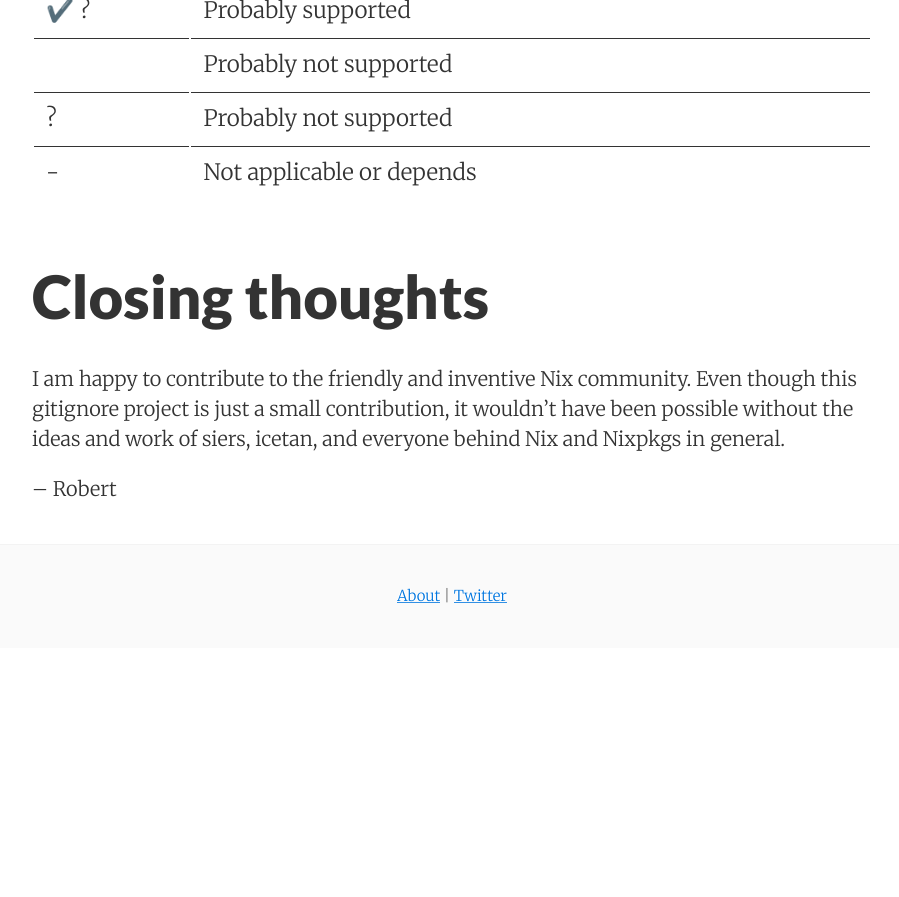
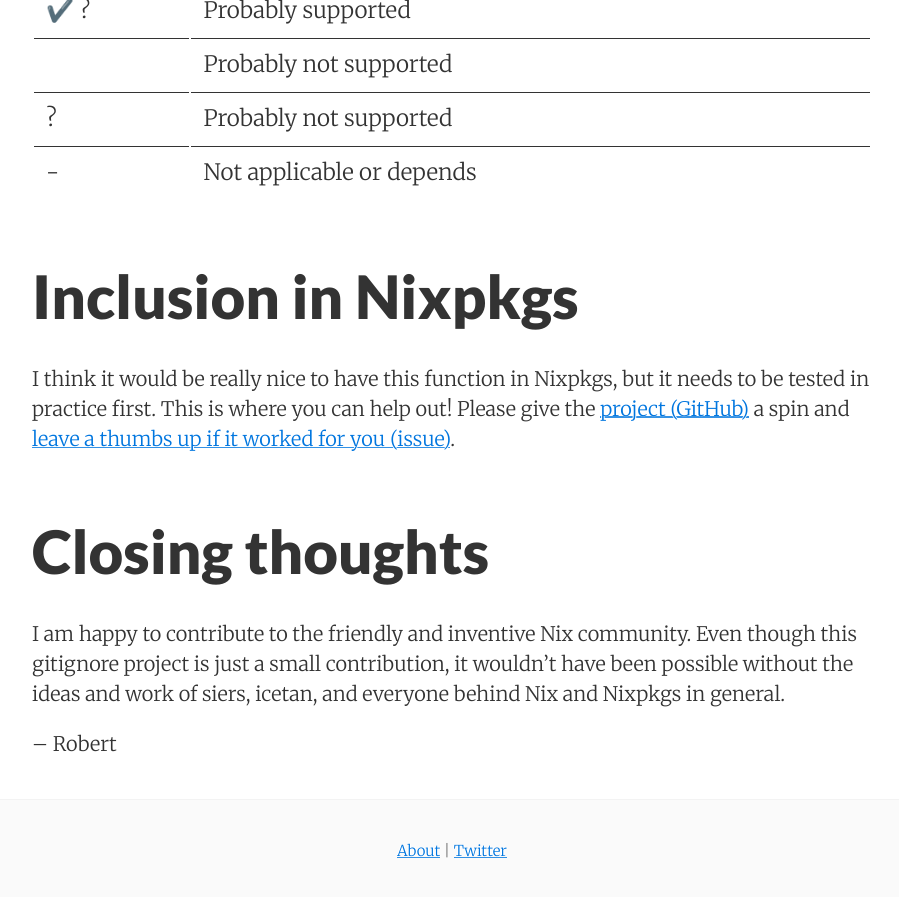
Before and after one commit to hercules-ci/blog.hercules-ci.com, a Jekyll site: the page built from _posts/2019-05-14-nix-gitignore.md, in a window 1280 px wide and 900 px high, scrolled down 3379 px. Shown: the top 897 px of the window, without its empty margins (188-1087 px from the left). Built offline with Jekyll 4.4.1, drawn with Linux system fonts in a browser that asks for light colours; before the commit the page ends 4027 px from its top, so only the background shows below that.

Commit message:
gitignore post: Inclusion in Nixpkgs

```diff
--- a/_posts/2019-05-13-nix-gitignore.md
+++ b/_posts/2019-05-14-nix-gitignore.md
@@ -99,6 +99,10 @@
 |?  | Probably not supported
 |-  | Not applicable or depends
 
+# Inclusion in Nixpkgs
+
+I think it would be really nice to have this function in Nixpkgs, but it needs to be tested in practice first. This is where you can help out! Please give the [project (GitHub)](https://github.com/hercules-ci/gitignore/) a spin and [leave a thumbs up if it worked for you (issue)](https://github.com/hercules-ci/gitignore/issues/6).
+
 # Closing thoughts
 
 I am happy to contribute to the friendly and inventive Nix community. Even though this gitignore project is just a small contribution, it wouldn't have been possible without the ideas and work of siers, icetan, and everyone behind Nix and Nixpkgs in general.
```
